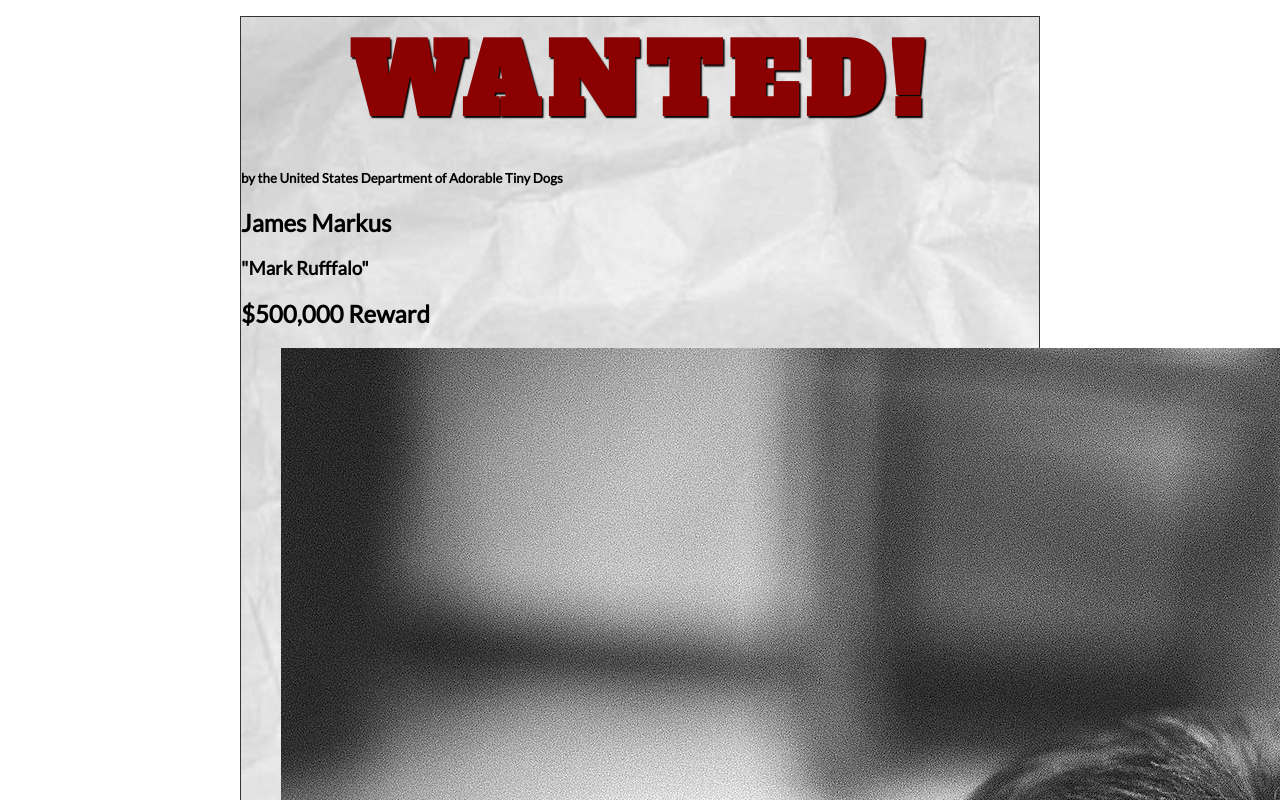
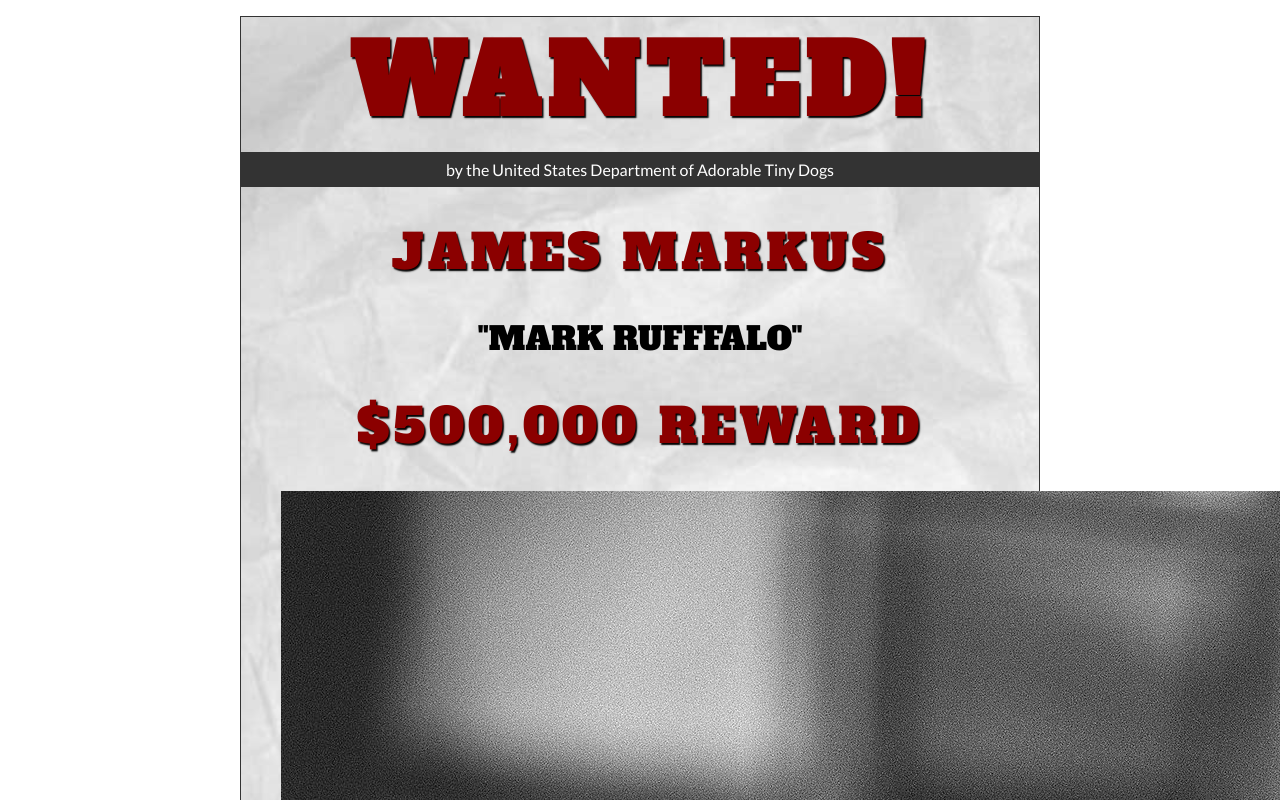
Before and after one commit to Kokotandayo9090/wanted-poster, a plain HTML site: page index.html in a window 1280 px wide. Shown: the top 800 px of the page. Drawn offline with Linux system fonts and the light colour scheme.

Commit message:
Update style.css

```diff
--- a/css/style.css
+++ b/css/style.css
@@ -65,6 +65,51 @@ h1 {
     text-align:center;
 }
 
+h2 {
+    text-transform: uppercase;
+    font-size: 3rem; /* Equivalent to 48px */
+    letter-spacing: 0.25rem; /* Equivalent to 4px */
+    margin: 2rem 0;
+    color: darkred;
+    text-shadow: 0.09375rem 0.09375rem 0.09375rem #000;
+    font-family: 'Alfa Slab One', Garamond, serif;
+    text-align: center;
+    font-weight: normal;
+}
+
+h3 {
+    text-transform: uppercase;
+    font-size: 2rem; /* Equivalent to 32px */
+    margin: 2rem 0;
+    color: black;
+    font-family: 'Alfa Slab One', Garamond, serif;
+    text-align: center;
+    font-weight: normal;
+    text-shadow: none;
+}
+
+h4 {
+    text-transform: uppercase;
+    font-size: 1.5rem; /* Equivalent to 24px */
+    letter-spacing: 0.25rem; /* Equivalent to 4px */
+    margin: 2rem 0;
+    padding-bottom: 1.125rem; /* Equivalent to 18px */
+    color: darkred;
+    font-family: 'Alfa Slab One', Garamond, serif;
+    text-align: center;
+    font-weight: normal;
+    text-shadow: 0.09375rem 0.09375rem 0.09375rem #000;
+}
+
+h5 {
+    font-size: 1rem; /* Equivalent to 16px */
+    margin-top: 0.25rem; /* Equivalent to 4px */
+    padding: 0.5rem; /* Equivalent to 8px */
+    background-color: #333;
+    color: #fff;
+    font-weight: normal;
+    text-align: center;
+}
 
 /* Section & Paragraph */
 
```
